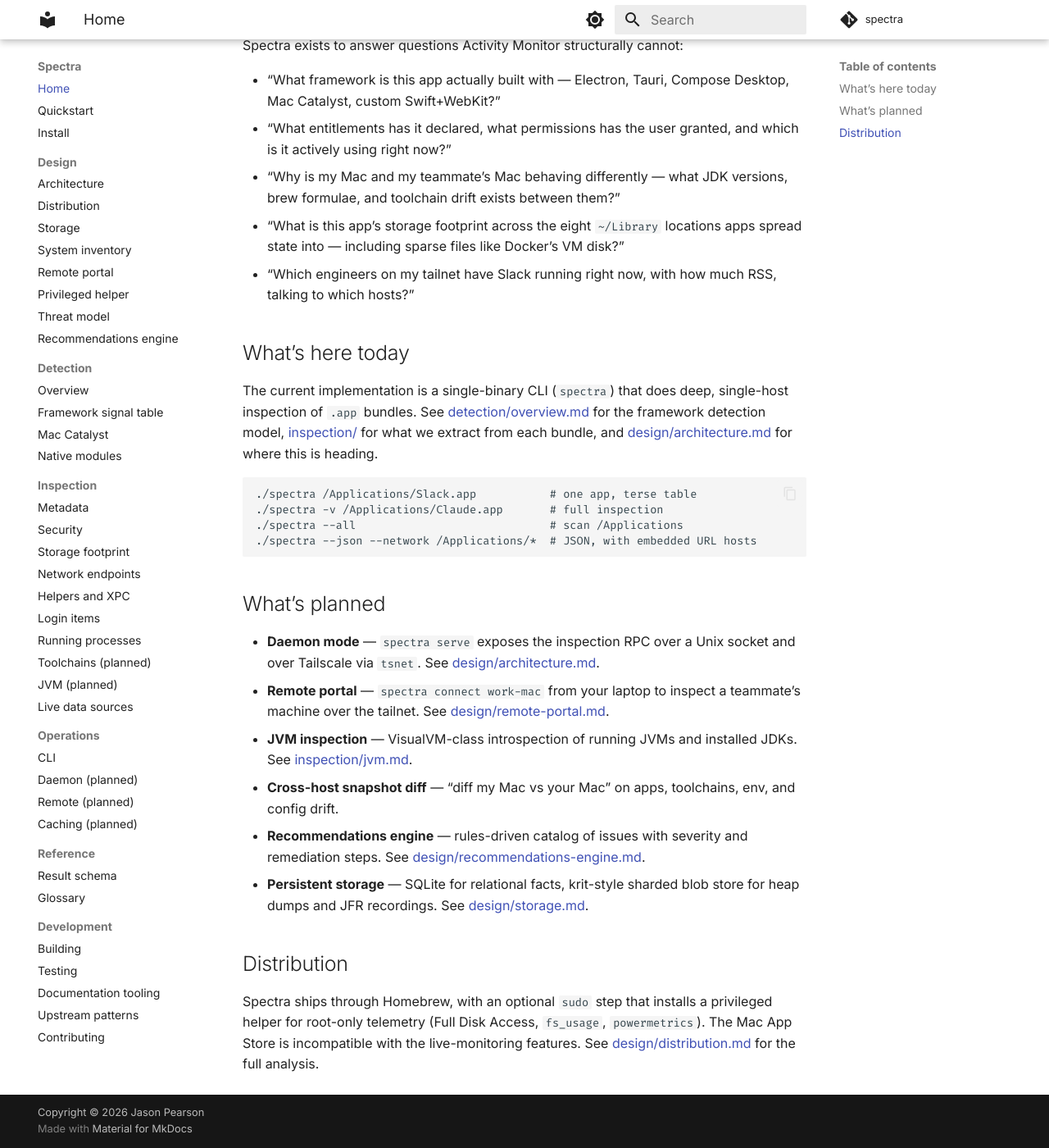
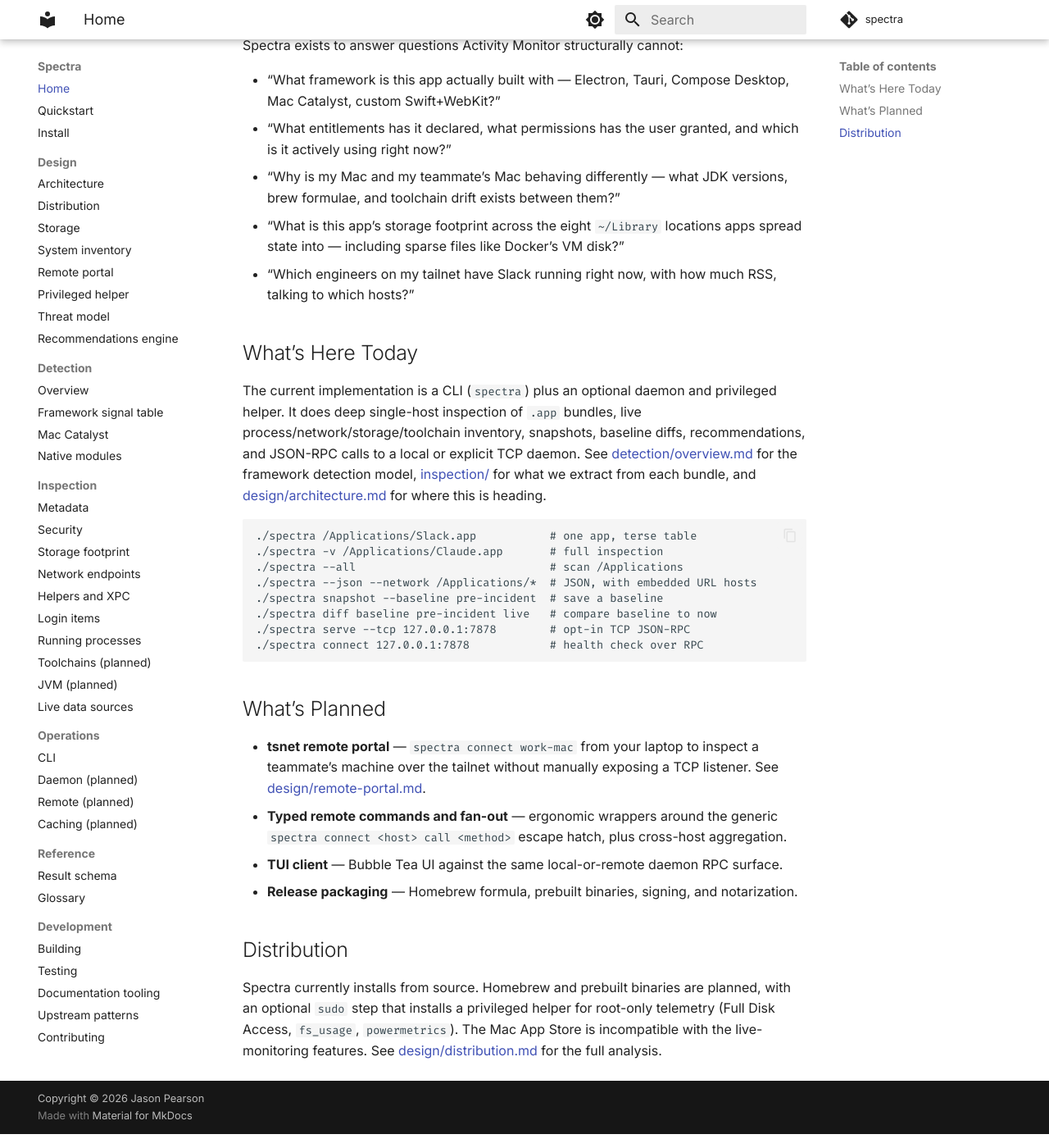
Before and after one commit to kaeawc/spectra, an MkDocs documentation site: the page built from docs/index.md, in a window 1280 px wide and 1400 px high, scrolled down 229 px. Shown: the whole window at 82% size. Built offline with MkDocs 1.6.1 and Material for MkDocs 9.7.7, drawn with Linux system fonts in a browser that asks for light colours; comment, search, counter and statistics services are not loaded.

Commit message:
Update source install flow

````diff
--- a/docs/index.md
+++ b/docs/index.md
@@ -18,10 +18,13 @@ Spectra exists to answer questions Activity Monitor structurally cannot:
 - "Which engineers on my tailnet have Slack running right now, with how much
   RSS, talking to which hosts?"
 
-## What's here today
+## What's Here Today
 
-The current implementation is a single-binary CLI (`spectra`) that does deep,
-single-host inspection of `.app` bundles. See
+The current implementation is a CLI (`spectra`) plus an optional daemon
+and privileged helper. It does deep single-host inspection of `.app`
+bundles, live process/network/storage/toolchain inventory, snapshots,
+baseline diffs, recommendations, and JSON-RPC calls to a local or explicit
+TCP daemon. See
 [detection/overview.md](detection/overview.md) for the framework detection
 model, [inspection/](inspection/) for what we extract from each bundle, and
 [design/architecture.md](design/architecture.md) for where this is heading.
@@ -31,31 +34,30 @@ model, [inspection/](inspection/) for what we extract from each bundle, and
 ./spectra -v /Applications/Claude.app       # full inspection
 ./spectra --all                             # scan /Applications
 ./spectra --json --network /Applications/*  # JSON, with embedded URL hosts
+./spectra snapshot --baseline pre-incident  # save a baseline
+./spectra diff baseline pre-incident live   # compare baseline to now
+./spectra serve --tcp 127.0.0.1:7878        # opt-in TCP JSON-RPC
+./spectra connect 127.0.0.1:7878            # health check over RPC
 ```
 
-## What's planned
+## What's Planned
 
-- **Daemon mode** — `spectra serve` exposes the inspection RPC over a Unix
-  socket and over Tailscale via `tsnet`. See
-  [design/architecture.md](design/architecture.md).
-- **Remote portal** — `spectra connect work-mac` from your laptop to inspect a
-  teammate's machine over the tailnet. See
+- **tsnet remote portal** — `spectra connect work-mac` from your laptop to
+  inspect a teammate's machine over the tailnet without manually exposing a
+  TCP listener. See
   [design/remote-portal.md](design/remote-portal.md).
-- **JVM inspection** — VisualVM-class introspection of running JVMs and
-  installed JDKs. See [inspection/jvm.md](inspection/jvm.md).
-- **Cross-host snapshot diff** — "diff my Mac vs your Mac" on apps,
-  toolchains, env, and config drift.
-- **Recommendations engine** — rules-driven catalog of issues with severity
-  and remediation steps. See
-  [design/recommendations-engine.md](design/recommendations-engine.md).
-- **Persistent storage** — SQLite for relational facts, krit-style sharded
-  blob store for heap dumps and JFR recordings. See
-  [design/storage.md](design/storage.md).
+- **Typed remote commands and fan-out** — ergonomic wrappers around the
+  generic `spectra connect <host> call <method>` escape hatch, plus
+  cross-host aggregation.
+- **TUI client** — Bubble Tea UI against the same local-or-remote daemon
+  RPC surface.
+- **Release packaging** — Homebrew formula, prebuilt binaries, signing, and
+  notarization.
 
 ## Distribution
 
-Spectra ships through Homebrew, with an optional `sudo` step that installs a
-privileged helper for root-only telemetry (Full Disk Access, `fs_usage`,
-`powermetrics`). The Mac App Store is incompatible with the live-monitoring
-features. See [design/distribution.md](design/distribution.md) for the full
-analysis.
+Spectra currently installs from source. Homebrew and prebuilt binaries are
+planned, with an optional `sudo` step that installs a privileged helper for
+root-only telemetry (Full Disk Access, `fs_usage`, `powermetrics`). The Mac
+App Store is incompatible with the live-monitoring features. See
+[design/distribution.md](design/distribution.md) for the full analysis.
````
Also changed, not shown: docs/development/building.md (+10 -2 lines), docs/install.md (+25 -6 lines), docs/quickstart.md (+13 -2 lines), 4 other files.
